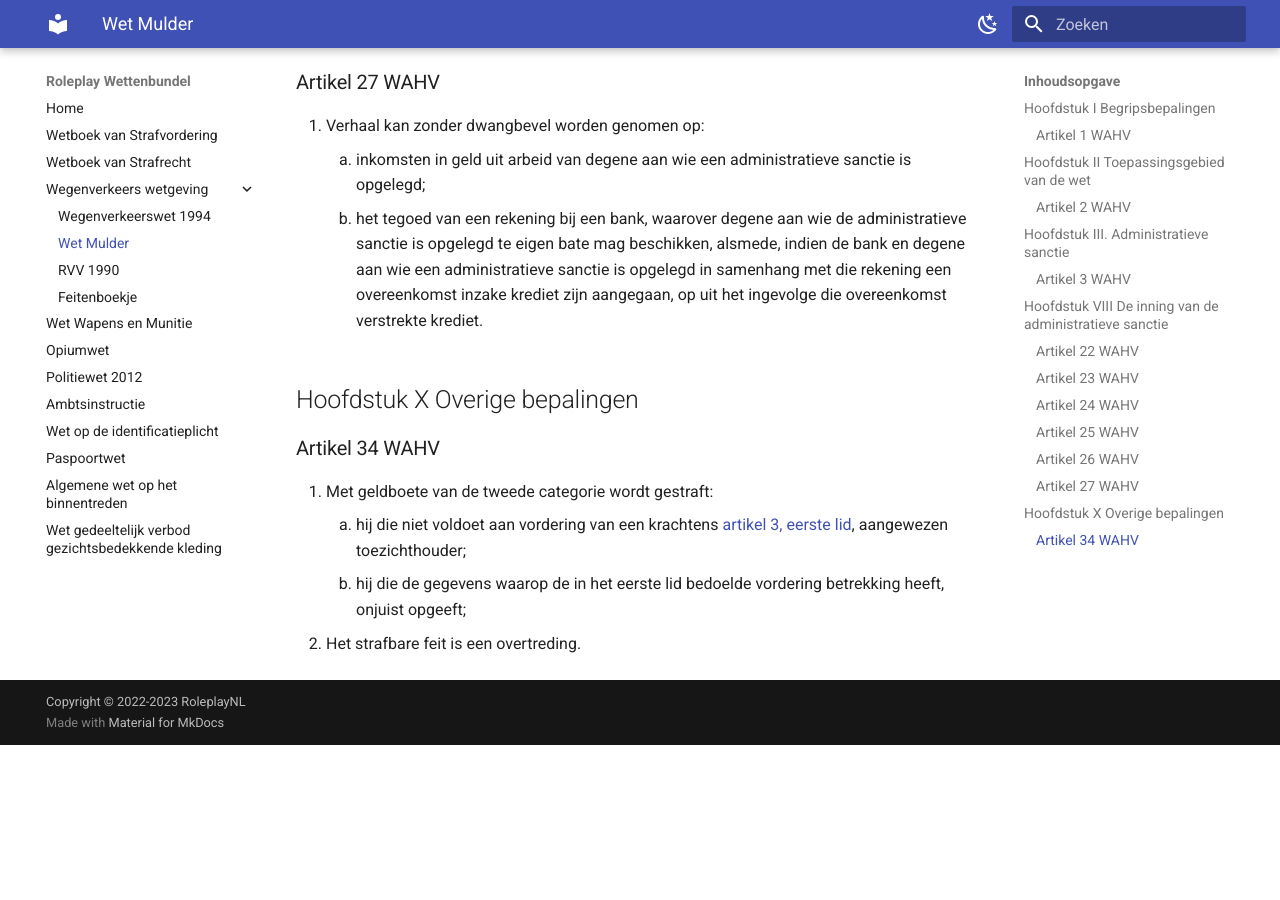
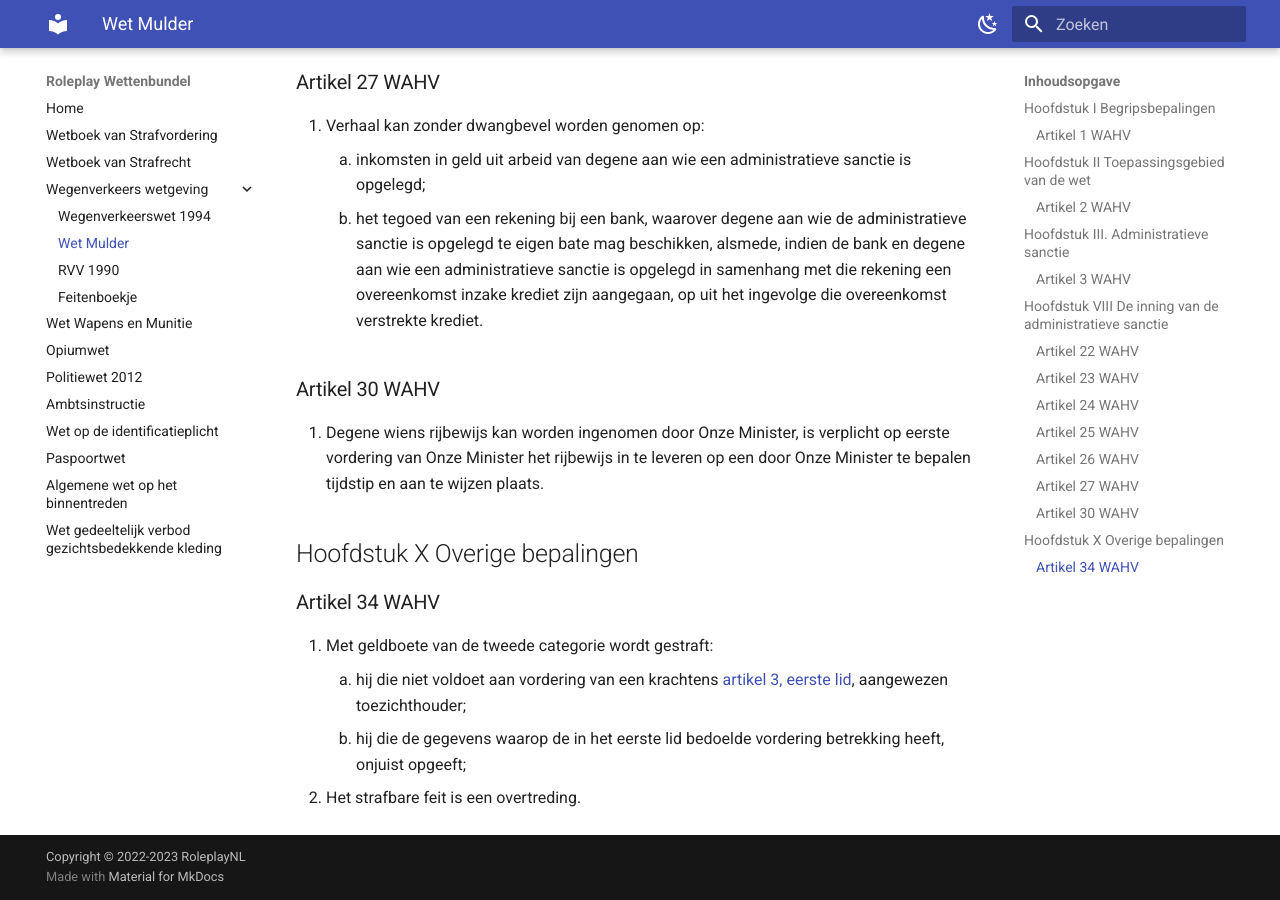
Before and after one commit to EnriqueFernandez20/FutureRP-Wettenbundel, an MkDocs documentation site: the page built from docs/wegenverkeerswet/wet-mulder.md, in a window 1280 px wide and 900 px high, scrolled down 3153 px. Built offline with MkDocs 1.6.1 and Material for MkDocs 9.7.7, drawn with Linux system fonts in a browser that asks for light colours; before the commit the page ends 3898 px from its top, so only the background shows below that.

Commit message:
Wegenverkeerswetgeving

```diff
--- a/docs/wegenverkeerswet/wet-mulder.md
+++ b/docs/wegenverkeerswet/wet-mulder.md
@@ -67,6 +67,10 @@
     1. inkomsten in geld uit arbeid van degene aan wie een administratieve sanctie is opgelegd;
     2. het tegoed van een rekening bij een bank, waarover degene aan wie de administratieve sanctie is opgelegd te eigen bate mag beschikken, alsmede, indien de bank en degene aan wie een administratieve sanctie is opgelegd in samenhang met die rekening een overeenkomst inzake krediet zijn aangegaan, op uit het ingevolge die overeenkomst verstrekte krediet.
 
+### Artikel 30 WAHV
+
+1. Degene wiens rijbewijs kan worden ingenomen door Onze Minister, is verplicht op eerste vordering van Onze Minister het rijbewijs in te leveren op een door Onze Minister te bepalen tijdstip en aan te wijzen plaats.
+
 ## Hoofdstuk X Overige bepalingen
 
 ### Artikel 34 WAHV
```
Also changed, not shown: docs/wegenverkeerswet/wegenverkeerswet-1994.md (+7 -2 lines).
